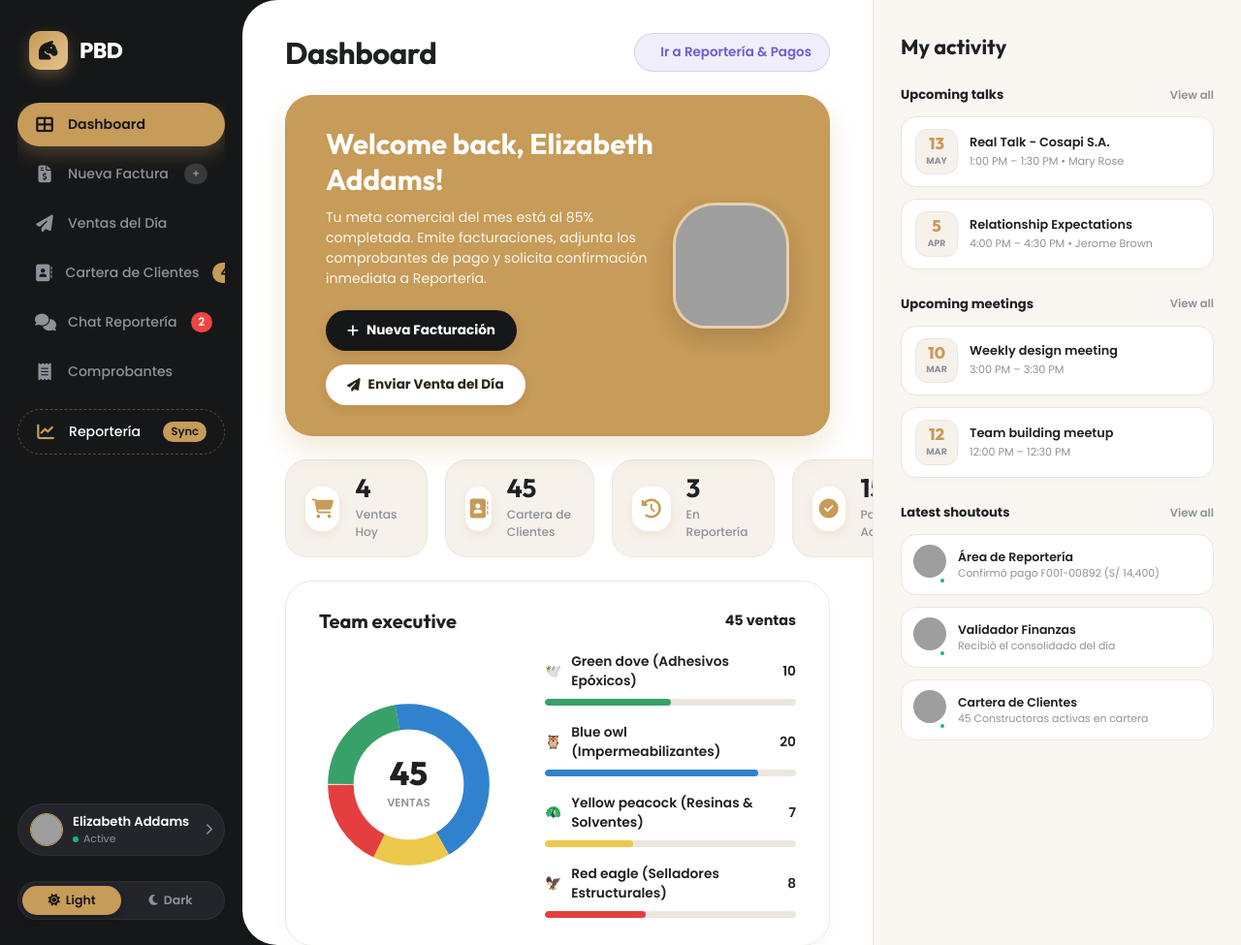
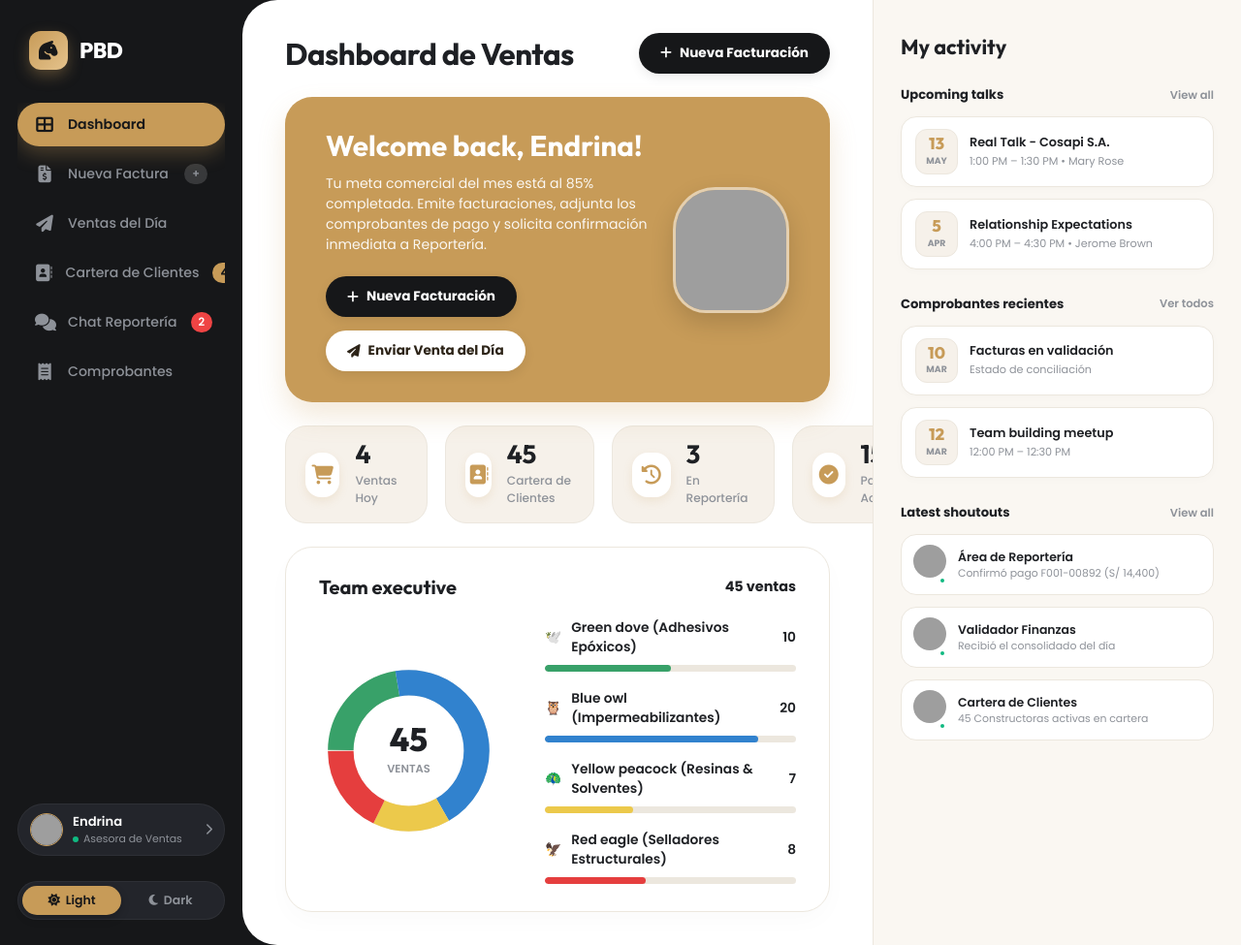
Before and after one commit to RodrigoAlonsoDc/web-bsperu, a PHP site: page /crm/ventas.php in a window 1280 px wide. Shown: the whole page at 97% size. Run offline with PHP 8.4, Linux system fonts and the light colour scheme; grey boxes are pictures that could not be loaded.

Commit message:
feat(crm): separar usuarios Endrina (Ventas) y Nayeli (Reporteria) y remover redirecciones cruzadas

```diff
--- a/crm/crm_backend.php
+++ b/crm/crm_backend.php
@@ -92,17 +92,17 @@ if (!file_exists($chatFile)) {
     $initialChat = [
         [
             'id' => 1,
-            'remitente' => 'Elizabeth Addams',
+            'remitente' => 'Endrina',
             'rol' => 'Ventas',
-            'mensaje' => 'Hola Rodrigo, envié las facturas del día para su validación bancaria.',
+            'mensaje' => 'Hola Nayeli, envié las facturas del día para su validación bancaria.',
             'hora' => '11:42 AM',
             'tipo' => 'texto'
         ],
         [
             'id' => 2,
-            'remitente' => 'Rodrigo Alonso',
+            'remitente' => 'Nayeli',
             'rol' => 'Reportería',
-            'mensaje' => 'Recibido Elizabeth, estamos revisando los extractos bancarios en BCP y BBVA. Te confirmamos por este medio.',
+            'mensaje' => 'Recibido Endrina, estamos revisando los extractos bancarios en BCP y BBVA. Te confirmamos por este medio.',
             'hora' => '11:45 AM',
             'tipo' => 'texto'
         ]
@@ -205,7 +205,7 @@ if ($_SERVER['REQUEST_METHOD'] === 'POST' || isset($_GET['action'])) {
         $monto = floatval($_POST['monto'] ?? 0);
         $metodo = trim($_POST['metodo'] ?? 'Transferencia BCP');
         $nro_operacion = trim($_POST['nro_operacion'] ?? ('Op-' . rand(100000, 999999)));
-        $asesor = trim($_POST['asesor'] ?? 'Elizabeth Addams');
+        $asesor = trim($_POST['asesor'] ?? 'Endrina');
         $fecha = date('Y-m-d H:i:s');
 
         // Detectar banco del método
@@ -295,7 +295,7 @@ if ($_SERVER['REQUEST_METHOD'] === 'POST' || isset($_GET['action'])) {
     if ($action === 'confirmar_pago') {
         header('Content-Type: application/json');
         $pago_id = intval($_POST['pago_id'] ?? 0);
-        $validador = $_POST['validador'] ?? 'Rodrigo Alonso (Reportería)';
+        $validador = $_POST['validador'] ?? 'Nayeli (Reportería)';
         $fecha = date('Y-m-d H:i:s');
 
         // Actualizar MySQL si existe
@@ -325,7 +325,7 @@ if ($_SERVER['REQUEST_METHOD'] === 'POST' || isset($_GET['action'])) {
         // Notificación automática en el chat para el vendedor
         if ($pagoActualizado) {
             agregarMensajeChat([
-                'remitente' => 'Rodrigo Alonso',
+                'remitente' => 'Nayeli',
                 'rol' => 'Reportería',
                 'mensaje' => "✅ PAGO ACEPTADO: La factura {$pagoActualizado['nro_factura']} ({$pagoActualizado['cliente']}) por S/ " . number_format($pagoActualizado['monto'], 2) . " ha sido verificada en {$pagoActualizado['banco']}. Pedido liberado para despacho.",
                 'hora' => date('H:i'),
@@ -346,7 +346,7 @@ if ($_SERVER['REQUEST_METHOD'] === 'POST' || isset($_GET['action'])) {
         header('Content-Type: application/json');
         $pago_id = intval($_POST['pago_id'] ?? 0);
         $motivo = trim($_POST['motivo'] ?? 'Comprobante no coincide con extracto bancario');
-        $validador = $_POST['validador'] ?? 'Rodrigo Alonso (Reportería)';
+        $validador = $_POST['validador'] ?? 'Nayeli (Reportería)';
         $fecha = date('Y-m-d H:i:s');
 
         if ($db && $pago_id > 0) {
@@ -373,7 +373,7 @@ if ($_SERVER['REQUEST_METHOD'] === 'POST' || isset($_GET['action'])) {
         // Notificación automática en el chat de observación
         if ($pagoActualizado) {
             agregarMensajeChat([
-                'remitente' => 'Rodrigo Alonso',
+                'remitente' => 'Nayeli',
                 'rol' => 'Reportería',
                 'mensaje' => "⚠️ PAGO OBSERVADO: La factura {$pagoActualizado['nro_factura']} ({$pagoActualizado['cliente']}) tiene la siguiente observación: \"{$motivo}\". Por favor rectificar con el cliente.",
                 'hora' => date('H:i'),
--- a/crm/ventas.php
+++ b/crm/ventas.php
@@ -26,7 +26,7 @@ if ($_SERVER['REQUEST_METHOD'] === 'POST' && isset($_POST['action'])) {
         $monto = floatval($_POST['monto'] ?? 0);
         $metodo = $_POST['metodo'] ?? 'Transferencia BCP';
         $nro_operacion = $_POST['nro_operacion'] ?? '';
-        $asesor = $_POST['asesor'] ?? 'Elizabeth Addams';
+        $asesor = $_POST['asesor'] ?? 'Endrina';
         $fecha = date('Y-m-d H:i:s');
         $voucher_url = $_POST['voucher_url'] ?? 'img/voucher_sample.jpg';
 
@@ -68,7 +68,7 @@ if ($_SERVER['REQUEST_METHOD'] === 'POST' && isset($_POST['action'])) {
 
     // 2. ENVIAR REPORTE DE VENTAS DEL DÍA A REPORTERÍA
     if ($action === 'enviar_ventas_del_dia') {
-        $asesor = $_POST['asesor'] ?? 'Elizabeth Addams';
+        $asesor = $_POST['asesor'] ?? 'Endrina';
         $total_ventas = $_POST['total_ventas'] ?? 0;
         $monto_acumulado = $_POST['monto_acumulado'] ?? '0.00';
         $nota = $_POST['nota'] ?? 'Reporte de ventas del día adjunto con comprobantes validados.';
@@ -86,7 +86,7 @@ if ($_SERVER['REQUEST_METHOD'] === 'POST' && isset($_POST['action'])) {
     // 3. ENVIAR MENSAJE AL CHAT CON REPORTERÍA
     if ($action === 'enviar_chat_reporteria') {
         $mensaje = $_POST['mensaje'] ?? '';
-        $asesor = $_POST['asesor'] ?? 'Elizabeth Addams';
+        $asesor = $_POST['asesor'] ?? 'Endrina';
         $fecha = date('H:i');
 
         echo json_encode([
@@ -1458,22 +1458,15 @@ if ($_SERVER['REQUEST_METHOD'] === 'POST' && isset($_POST['action'])) {
                     <i class="fa-solid fa-receipt"></i>
                     <span>Comprobantes</span>
                 </div>
-
-                <!-- ENLACE DIRECTO AL MÓDULO DE REPORTERÍA -->
-                <a href="reportes.php" class="nav-item" style="margin-top: 10px; border: 1px dashed rgba(199, 155, 88, 0.4);" title="Ir al Panel de Reportería & Finanzas">
-                    <i class="fa-solid fa-chart-line" style="color:var(--accent-tan);"></i>
-                    <span style="color:#FFF;">Reportería</span>
-                    <span class="nav-badge" style="background:var(--accent-tan); color:#161719;">Sync</span>
-                </a>
             </div>
 
             <!-- USER CARD BOTTOM -->
-            <div class="user-pill" onclick="alert('Sesión activa: Elizabeth Addams\nAsesora Comercial - BS Perú')">
-                <img src="https://images.unsplash.com/photo-1573496359142-b8d87734a5a2?w=150&auto=format&fit=crop&q=80" alt="Elizabeth" class="user-pill-avatar">
+            <div class="user-pill" onclick="alert('Sesión activa: Endrina\nAsesora Comercial - BS Perú')">
+                <img src="https://images.unsplash.com/photo-1573496359142-b8d87734a5a2?w=150&auto=format&fit=crop&q=80" alt="Endrina" class="user-pill-avatar">
                 <div class="user-pill-info">
-                    <div class="user-pill-name">Elizabeth Addams</div>
+                    <div class="user-pill-name">Endrina</div>
                     <div class="user-pill-status">
-                        <div class="status-dot"></div> Active
+                        <div class="status-dot"></div> Asesora de Ventas
                     </div>
                 </div>
                 <i class="fa-solid fa-chevron-right user-pill-chevron"></i>
@@ -1497,19 +1490,19 @@ if ($_SERVER['REQUEST_METHOD'] === 'POST' && isset($_POST['action'])) {
             <div id="vista-dashboard" class="vista-seccion">
                 <div class="main-header">
                     <div>
-                        <h1 id="viewMainTitle">Dashboard</h1>
+                        <h1 id="viewMainTitle">Dashboard de Ventas</h1>
                     </div>
                     <div class="header-actions">
-                        <a href="reportes.php" class="btn-link-reporteria">
-                            <i class="fa-solid fa-shield-check"></i> Ir a Reportería & Pagos
-                        </a>
+                        <button class="btn-pill-white primary" onclick="cambiarVistaVentas('facturacion')">
+                            <i class="fa-solid fa-plus"></i> Nueva Facturación
+                        </button>
                     </div>
                 </div>
 
                 <!-- WELCOME / HERO CARD (CARAMELO) -->
                 <div class="welcome-card">
                     <div class="welcome-content">
-                        <h2>Welcome back, Elizabeth Addams!</h2>
+                        <h2>Welcome back, Endrina!</h2>
                         <p>Tu meta comercial del mes está al 85% completada. Emite facturaciones, adjunta los comprobantes de pago y solicita confirmación inmediata a Reportería.</p>
                         <div class="welcome-actions">
                             <button class="btn-pill-white primary" onclick="cambiarVistaVentas('facturacion')">
@@ -1522,7 +1515,7 @@ if ($_SERVER['REQUEST_METHOD'] === 'POST' && isset($_POST['action'])) {
                     </div>
                     <div class="welcome-avatar-wrapper">
                         <div class="welcome-avatar-frame">
-                            <img src="https://images.unsplash.com/photo-1573496359142-b8d87734a5a2?w=200&auto=format&fit=crop&q=80" alt="Elizabeth Addams">
+                            <img src="https://images.unsplash.com/photo-1573496359142-b8d87734a5a2?w=200&auto=format&fit=crop&q=80" alt="Endrina">
                         </div>
                     </div>
                 </div>
@@ -1955,7 +1948,7 @@ if ($_SERVER['REQUEST_METHOD'] === 'POST' && isset($_POST['action'])) {
                                 <td>
                                     <div style="display:flex; align-items:center; gap:8px;">
                                         <span>984 129 384</span>
-                                        <a href="https://wa.me/51984129384?text=Hola%20Ing.%20Mary%20Rose,%20le%20escribe%20Elizabeth%20Addams%20de%20BS%20Per%C3%BA" target="_blank" class="btn-wa-mini" title="Enviar WhatsApp directo">
+                                        <a href="https://wa.me/51984129384?text=Hola%20Ing.%20Mary%20Rose,%20le%20escribe%20Endrina%20de%20BS%20Per%C3%BA" target="_blank" class="btn-wa-mini" title="Enviar WhatsApp directo">
                                             <i class="fa-brands fa-whatsapp"></i>
                                         </a>
                                     </div>
@@ -1986,7 +1979,7 @@ if ($_SERVER['REQUEST_METHOD'] === 'POST' && isset($_POST['action'])) {
                                 <td>
                                     <div style="display:flex; align-items:center; gap:8px;">
                                         <span>991 482 103</span>
-                                        <a href="https://wa.me/51991482103?text=Hola%20Arq.%20Carlos%20Mendoza,%20le%20escribe%20Elizabeth%20Addams%20de%20BS%20Per%C3%BA" target="_blank" class="btn-wa-mini" title="Enviar WhatsApp directo">
+                                        <a href="https://wa.me/51991482103?text=Hola%20Arq.%20Carlos%20Mendoza,%20le%20escribe%20Endrina%20de%20BS%20Per%C3%BA" target="_blank" class="btn-wa-mini" title="Enviar WhatsApp directo">
                                             <i class="fa-brands fa-whatsapp"></i>
                                         </a>
                                     </div>
@@ -2017,7 +2010,7 @@ if ($_SERVER['REQUEST_METHOD'] === 'POST' && isset($_POST['action'])) {
                                 <td>
                                     <div style="display:flex; align-items:center; gap:8px;">
                                         <span>972 384 192</span>
-                                        <a href="https://wa.me/51972384192?text=Hola%20Jerome%20Brown,%20le%20escribe%20Elizabeth%20Addams%20de%20BS%20Per%C3%BA" target="_blank" class="btn-wa-mini" title="Enviar WhatsApp directo">
+                                        <a href="https://wa.me/51972384192?text=Hola%20Jerome%20Brown,%20le%20escribe%20Endrina%20de%20BS%20Per%C3%BA" target="_blank" class="btn-wa-mini" title="Enviar WhatsApp directo">
                                             <i class="fa-brands fa-whatsapp"></i>
                                         </a>
                                     </div>
@@ -2048,7 +2041,7 @@ if ($_SERVER['REQUEST_METHOD'] === 'POST' && isset($_POST['action'])) {
                                 <td>
                                     <div style="display:flex; align-items:center; gap:8px;">
                                         <span>987 654 321</span>
-                                        <a href="https://wa.me/51987654321?text=Hola%20Ing.%20Roberto%20Salcedo,%20le%20escribe%20Elizabeth%20Addams%20de%20BS%20Per%C3%BA" target="_blank" class="btn-wa-mini" title="Enviar WhatsApp directo">
+                                        <a href="https://wa.me/51987654321?text=Hola%20Ing.%20Roberto%20Salcedo,%20le%20escribe%20Endrina%20de%20BS%20Per%C3%BA" target="_blank" class="btn-wa-mini" title="Enviar WhatsApp directo">
                                             <i class="fa-brands fa-whatsapp"></i>
                                         </a>
                                     </div>
@@ -2079,7 +2072,7 @@ if ($_SERVER['REQUEST_METHOD'] === 'POST' && isset($_POST['action'])) {
                                 <td>
                                     <div style="display:flex; align-items:center; gap:8px;">
                                         <span>963 852 741</span>
-                                        <a href="https://wa.me/51963852741?text=Hola%20Ing.%20Walter%20Palacios,%20le%20escribe%20Elizabeth%20Addams%20de%20BS%20Per%C3%BA" target="_blank" class="btn-wa-mini" title="Enviar WhatsApp directo">
+                                        <a href="https://wa.me/51963852741?text=Hola%20Ing.%20Walter%20Palacios,%20le%20escribe%20Endrina%20de%20BS%20Per%C3%BA" target="_blank" class="btn-wa-mini" title="Enviar WhatsApp directo">
                                             <i class="fa-brands fa-whatsapp"></i>
                                         </a>
                                     </div>
@@ -2110,7 +2103,7 @@ if ($_SERVER['REQUEST_METHOD'] === 'POST' && isset($_POST['action'])) {
                                 <td>
                                     <div style="display:flex; align-items:center; gap:8px;">
                                         <span>951 753 852</span>
-                                        <a href="https://wa.me/51951753852?text=Hola%20Arq.%20Luc%C3%ADa%20Ramos,%20le%20escribe%20Elizabeth%20Addams%20de%20BS%20Per%C3%BA" target="_blank" class="btn-wa-mini" title="Enviar WhatsApp directo">
+                                        <a href="https://wa.me/51951753852?text=Hola%20Arq.%20Luc%C3%ADa%20Ramos,%20le%20escribe%20Endrina%20de%20BS%20Per%C3%BA" target="_blank" class="btn-wa-mini" title="Enviar WhatsApp directo">
                                             <i class="fa-brands fa-whatsapp"></i>
                                         </a>
                                     </div>
@@ -2141,7 +2134,7 @@ if ($_SERVER['REQUEST_METHOD'] === 'POST' && isset($_POST['action'])) {
                                 <td>
                                     <div style="display:flex; align-items:center; gap:8px;">
                                         <span>998 123 456</span>
-                                        <a href="https://wa.me/51998123456?text=Hola%20Lic.%20Elena%20Morales,%20le%20escribe%20Elizabeth%20Addams%20de%20BS%20Per%C3%BA" target="_blank" class="btn-wa-mini" title="Enviar WhatsApp directo">
+                                        <a href="https://wa.me/51998123456?text=Hola%20Lic.%20Elena%20Morales,%20le%20escribe%20Endrina%20de%20BS%20Per%C3%BA" target="_blank" class="btn-wa-mini" title="Enviar WhatsApp directo">
                                             <i class="fa-brands fa-whatsapp"></i>
                                         </a>
                                     </div>
@@ -2188,12 +2181,12 @@ if ($_SERVER['REQUEST_METHOD'] === 'POST' && isset($_POST['action'])) {
                     <div class="chat-center-messages" id="chatCenterMessages">
                         <div class="chat-bubble reporteria">
                             <strong>Área de Reportería:</strong><br>
-                            Hola Elizabeth, recibimos la Factura F001-00892 por S/ 14,400.00 de Cosapi S.A. El comprobante BCP #849201 ha sido <strong>ACEPTADO Y REGISTRADO</strong> exitosamente en banco. ✅
+                            Hola Endrina, recibimos la Factura F001-00892 por S/ 14,400.00 de Cosapi S.A. El comprobante BCP #849201 ha sido <strong>ACEPTADO Y REGISTRADO</strong> exitosamente en banco. ✅
                             <div style="font-size:0.65rem; color:var(--text-muted); margin-top:4px;">11:42 AM</div>
                         </div>
 
                         <div class="chat-bubble asesor">
-                            <strong>Tú (Elizabeth Addams):</strong><br>
+                            <strong>Tú (Endrina):</strong><br>
                             Excelente equipo, acabo de emitir la Factura F001-00891 de Consorcio Vial Piura por S/ 6,800.00 con voucher BBVA. ¿Podrían confirmarme apenas esté validado?
                             <div style="font-size:0.65rem; opacity:0.8; margin-top:4px;">11:45 AM</div>
                         </div>
@@ -2291,21 +2284,21 @@ if ($_SERVER['REQUEST_METHOD'] === 'POST' && isset($_POST['action'])) {
                 </div>
             </div>
 
-            <!-- BLOQUE 2: ESTADO EN REPORTERÍA -->
+            <!-- BLOQUE 2: COMPROBANTES Y VALIDACIÓN -->
             <div class="activity-block">
                 <div class="activity-block-header">
-                    <h4>Upcoming meetings</h4>
-                    <a onclick="location.href='reportes.php'">View all</a>
-                </div>
-
-                <div class="activity-card" onclick="location.href='reportes.php'">
+                    <h4>Comprobantes recientes</h4>
+                    <a onclick="cambiarVistaVentas('comprobantes')">Ver todos</a>
+                </div>
+
+                <div class="activity-card" onclick="cambiarVistaVentas('comprobantes')">
                     <div class="date-badge">
                         <span class="day">10</span>
                         <span class="month">MAR</span>
                     </div>
                     <div class="activity-card-info">
-                        <h5>Weekly design meeting</h5>
-                        <p>3:00 PM – 3:30 PM</p>
+                        <h5>Facturas en validación</h5>
+                        <p>Estado de conciliación</p>
                     </div>
                 </div>
 
@@ -2503,7 +2496,7 @@ if ($_SERVER['REQUEST_METHOD'] === 'POST' && isset($_POST['action'])) {
                 <td>
                     <div style="display:flex; align-items:center; gap:8px;">
                         <span>${tel}</span>
-                        <a href="https://wa.me/51${tel.replace(/\D/g,'')}?text=Hola%20${encodeURIComponent(contacto)},%20le%20escribe%20Elizabeth%20Addams%20de%20BS%20Per%C3%BA" target="_blank" class="btn-wa-mini" title="Enviar WhatsApp directo">
+                        <a href="https://wa.me/51${tel.replace(/\D/g,'')}?text=Hola%20${encodeURIComponent(contacto)},%20le%20escribe%20Endrina%20de%20BS%20Per%C3%BA" target="_blank" class="btn-wa-mini" title="Enviar WhatsApp directo">
                             <i class="fa-brands fa-whatsapp"></i>
                         </a>
                     </div>
@@ -2696,7 +2689,7 @@ if ($_SERVER['REQUEST_METHOD'] === 'POST' && isset($_POST['action'])) {
             formData.append('monto', monto);
             formData.append('metodo', metodo);
             formData.append('nro_operacion', op);
-            formData.append('asesor', 'Elizabeth Addams');
+            formData.append('asesor', 'Endrina');
 
             const fileInput = document.getElementById('inputVoucher');
             if (fileInput.files[0]) {
@@ -2740,7 +2733,7 @@ if ($_SERVER['REQUEST_METHOD'] === 'POST' && isset($_POST['action'])) {
             const nota = document.getElementById('notaVentasDia').value;
             const params = new URLSearchParams({
                 action: 'enviar_ventas_del_dia',
-                asesor: 'Elizabeth Addams',
+                asesor: 'Endrina',
                 total_ventas: ventasHoyCount,
                 monto_acumulado: '32,708.00',
                 nota: nota
@@ -2752,9 +2745,12 @@ if ($_SERVER['REQUEST_METHOD'] === 'POST' && isset($_POST['action'])) {
                 body: params.toString()
             })
             .then(res => res.json())
+            .then(data => {
+                alert(`📤 ¡Ventas del día enviadas exitosamente a Reportería!\n\nSe ha enviado el consolidado con los comprobantes del día. El área de reportería podrá revisarlos en su bandeja.`);
+                cambiarVistaVentas('chat');
+            })
             .catch(() => ({ success: true }))
             .then(() => {
-                alert(`📤 ¡Ventas del día enviadas exitosamente a Reportería!\n\nSe ha enviado el consolidado con los comprobantes del día. El área de reportería podrá revisarlos en su bandeja.`);
                 cambiarVistaVentas('chat');
             });
         }
@@ -2769,7 +2765,7 @@ if ($_SERVER['REQUEST_METHOD'] === 'POST' && isset($_POST['action'])) {
                 if (!container) return;
                 container.innerHTML = '';
                 data.mensajes.forEach(m => {
-                    const isMio = (m.rol === 'Ventas' || m.remitente.includes('Elizabeth'));
+                    const isMio = (m.rol === 'Ventas' || m.remitente.includes('Endrina'));
                     const bubble = document.createElement('div');
                     bubble.className = `chat-bubble ${isMio ? 'asesor' : 'reporteria'}`;
                     bubble.innerHTML = `
@@ -2796,7 +2792,7 @@ if ($_SERVER['REQUEST_METHOD'] === 'POST' && isset($_POST['action'])) {
 
             const formData = new FormData();
             formData.append('action', 'enviar_chat');
-            formData.append('remitente', 'Elizabeth Addams');
+            formData.append('remitente', 'Endrina');
             formData.append('rol', 'Ventas');
             formData.append('mensaje', texto);
 
```
Also changed, not shown: crm/index.php (+5 -5 lines), crm/reportes.php (+29 -37 lines).
